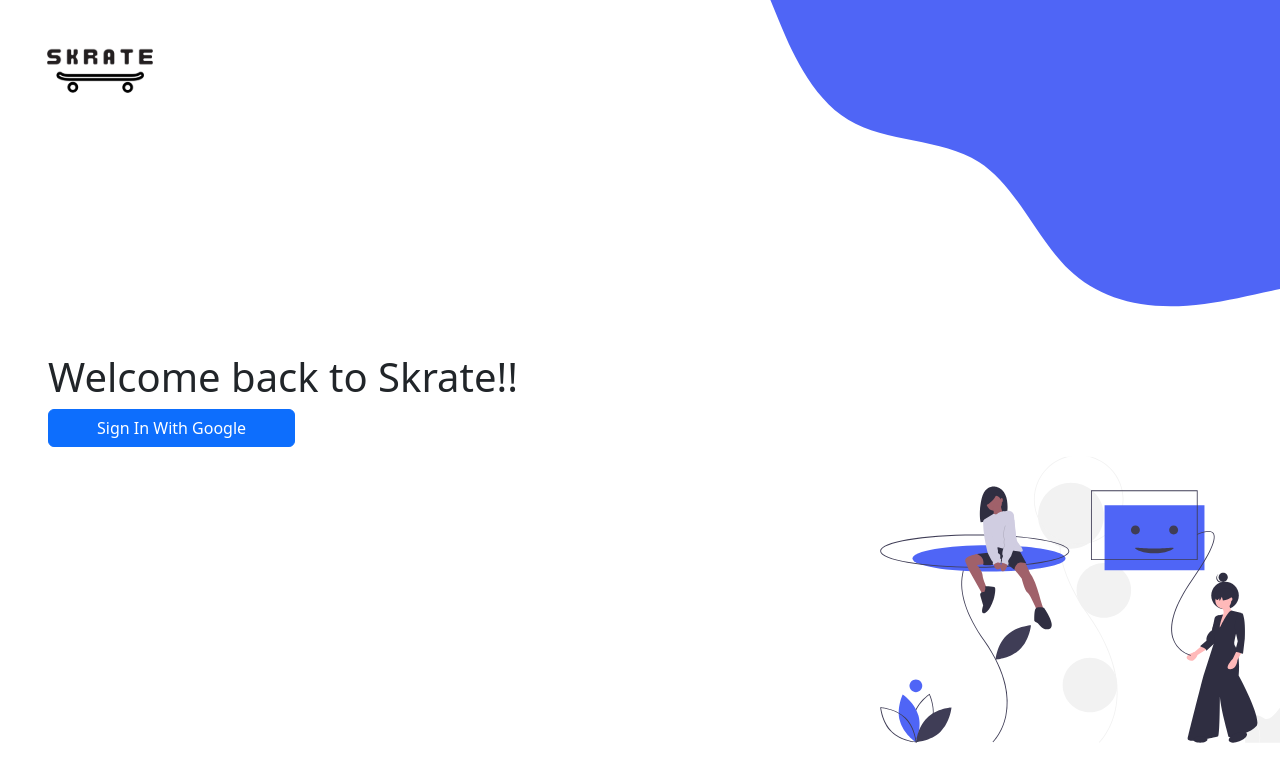
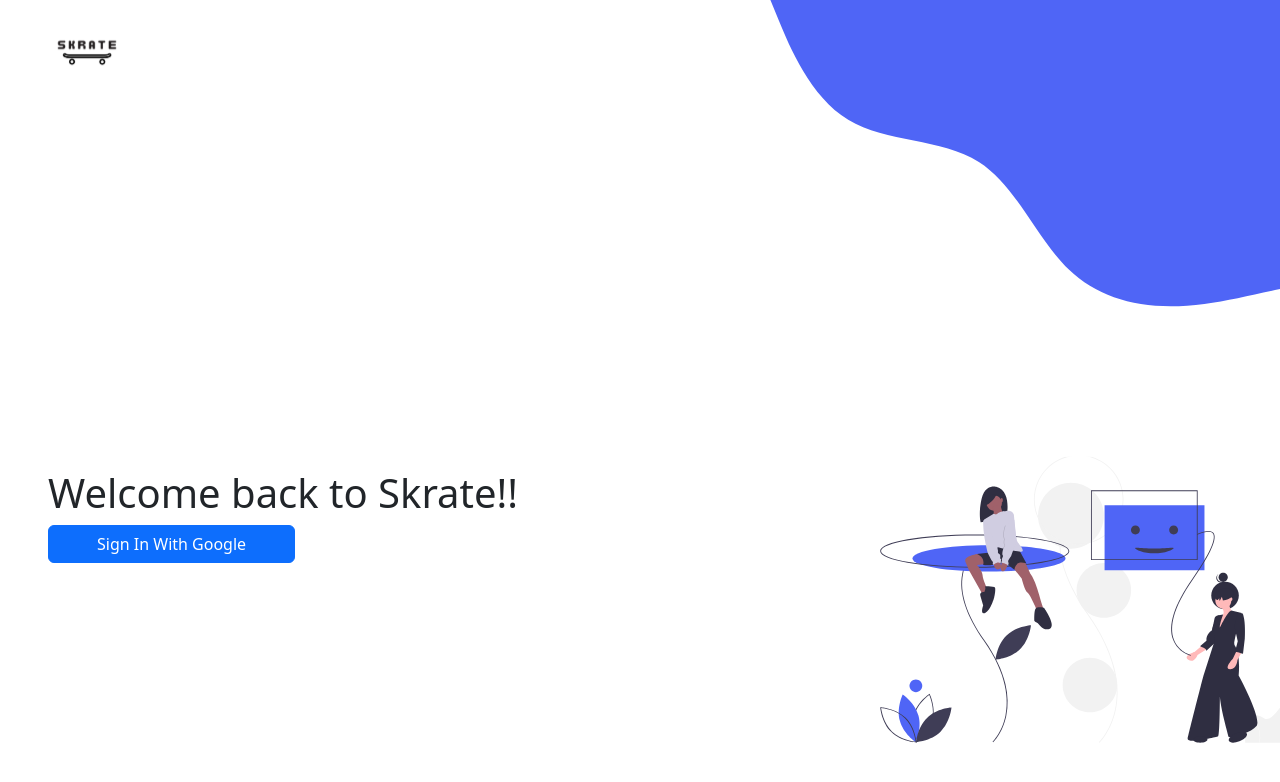
Before and after one commit to DKdEviL/dashboard-react, a React (Create React App) app: page /home in a window 1280 px wide. Shown: the top 782 px of the page. Built offline with nearby package versions, Linux system fonts and the light colour scheme; no server answers.

Commit message:
navigation completed

```diff
--- a/src/App.tsx
+++ b/src/App.tsx
@@ -10,9 +10,6 @@ import Dashboard from './pages/Dashboard';
 function App() {
   return (
     <UserProvider>
-      <div style={{position: 'absolute', top: '-10px', left: '-10px'}}>
-        <img src={logo} />
-      </div>
     <Router>
       <Routes>
       <Route path='/' element={<HomePage name='deepak' />} />
--- a/src/interfaces/pages.interface.ts
+++ b/src/interfaces/pages.interface.ts
@@ -1,3 +1,9 @@
 export default interface HomePageProps {
     name: string;
 }
+
+export interface UserInterfaceProps {
+    displayName: string;
+    photoURL: string;
+    email?:string;
+}
--- a/src/pages/Dashboard.tsx
+++ b/src/pages/Dashboard.tsx
@@ -1,21 +1,25 @@
-import React, { useContext, useEffect } from "react";
+import React, { useContext, useEffect, useState } from "react";
 import { useNavigate } from "react-router-dom";
 import { logOut } from "../config/firebase";
+import { UserInterfaceProps } from "../interfaces/pages.interface";
 import { UserContext } from "../providers/UserProvider";
+import NavBar from "./components/NavBar";
 
 const Dashboard = () => {
-  const user = useContext(UserContext);
+  const user:any = useContext(UserContext);
   const navigate = useNavigate();
+  const [userData, setUserData] = useState<UserInterfaceProps>({displayName: '', photoURL: ''});
 
   useEffect(() => {
     if (!user.user) {
       navigate("/home");
+    }else{
+        setUserData({displayName: user.user.displayName, photoURL: user.user.photoURL})
     }
   }, [user]);
   return (
-    <div className="d-flex flex-column justify-content-center align-items-center align-items-md-start vw-100 vh-100 px-5">
-      <h1> Welcome back to Skrate!!</h1>
-      <button onClick={logOut}>Sign out with google</button>
+    <div>
+        <NavBar displayName={userData.displayName} photoURL={userData.photoURL}/>
     </div>
   );
 };
--- a/src/pages/HomePage.tsx
+++ b/src/pages/HomePage.tsx
@@ -7,6 +7,7 @@ import { UserContext } from "../providers/UserProvider";
 
 import wave from '../assets/wave.svg';
 import girl from '../assets/bg-image.svg';
+import NavBar from "./components/NavBar";
 
 const HomePage = (props: HomePageProps) => {
   const user = useContext(UserContext);
@@ -19,6 +20,7 @@ const HomePage = (props: HomePageProps) => {
   }, [user]);
   return (
     <>
+    <NavBar displayName={''} photoURL={''}/>
     <div style={{position: 'absolute', top: '0', right: '0'}}>
         <img src={wave} style={{width: '40vw', aspectRatio: '1'}}/>
       </div>
--- /dev/null
+++ b/src/pages/components/NavBar.tsx
@@ -0,0 +1,35 @@
+import React, {useEffect} from 'react';
+import { Container, Navbar, Nav, Button } from 'react-bootstrap';
+import { UserInterfaceProps} from '../../interfaces/pages.interface';
+import logo from '../../logo.svg';
+
+const NavBar = (props: UserInterfaceProps) => {
+
+    return (
+        <Navbar collapseOnSelect expand="md">
+      <div className='container-fluid align-item-center'>
+        <Navbar.Brand href="#home" className='p-0'>
+            <img src={logo} height={100} width={150}/>
+        </Navbar.Brand>
+        <Navbar.Toggle aria-controls="responsive-navbar-nav" className='border border-0 m-0'>
+        <img src={props.photoURL} alt='user' height={50} width={50} style={{borderRadius: '50%'}}/>
+        </Navbar.Toggle>
+        {
+            props.displayName &&
+            <Navbar.Collapse id="responsive-navbar-nav" className='justify-content-end align-items-center'>
+
+          <Nav className='align-items-center'>
+            <Button variant='primary' className='mx-2'>Sign out</Button>
+            <div className='d-flex align-items-center'>
+                {props.photoURL && <img src={props.photoURL} alt='user' height={50} width={50} className='mx-2 d-none d-md-block' style={{borderRadius: '50%'}}/>}
+                <span className='mx-2 fw-bold'>{props.displayName}</span>
+            </div>
+          </Nav>
+        </Navbar.Collapse>
+        }
+      </div>
+    </Navbar>
+    )
+}
+
+export default NavBar;
```
